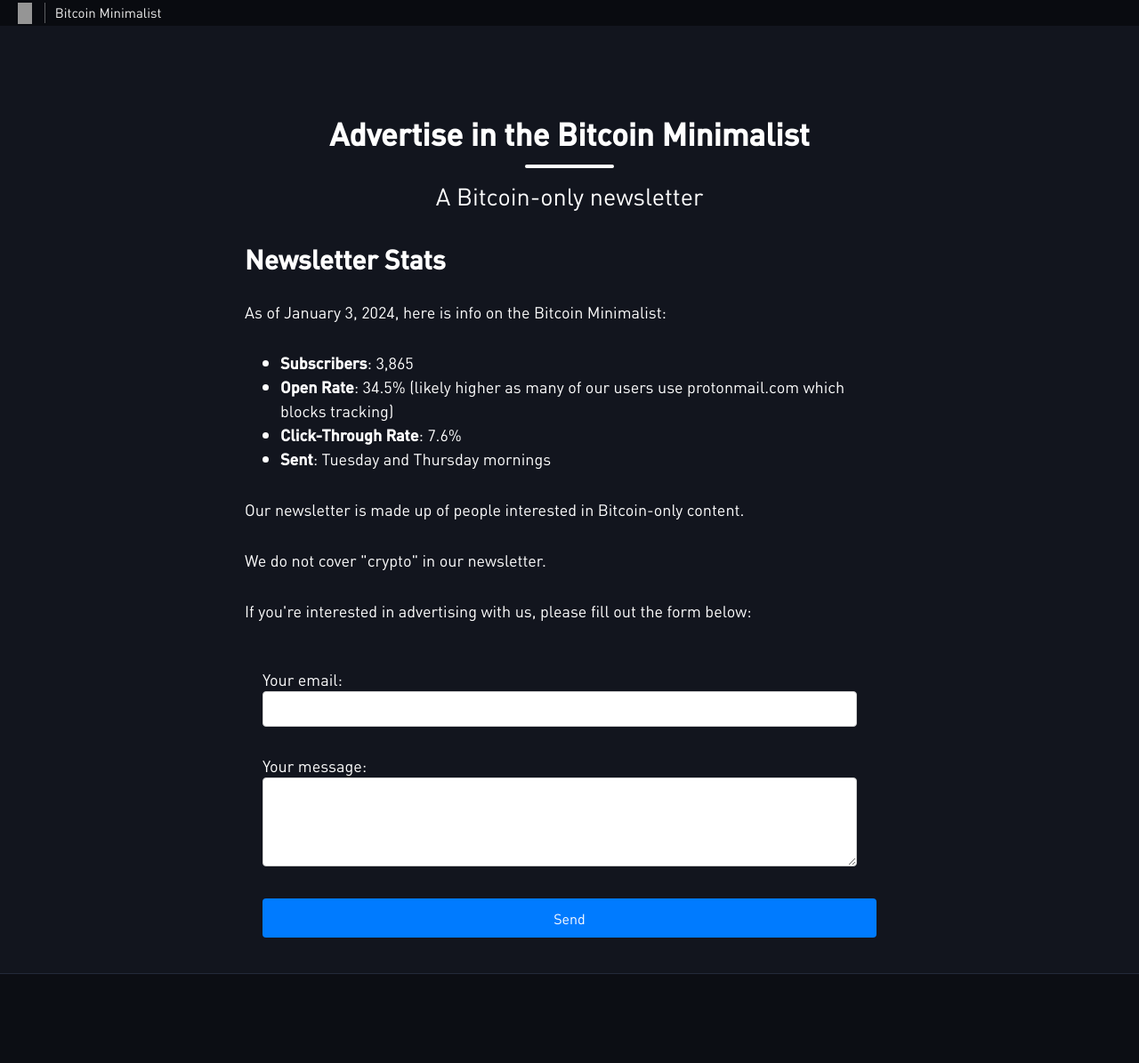
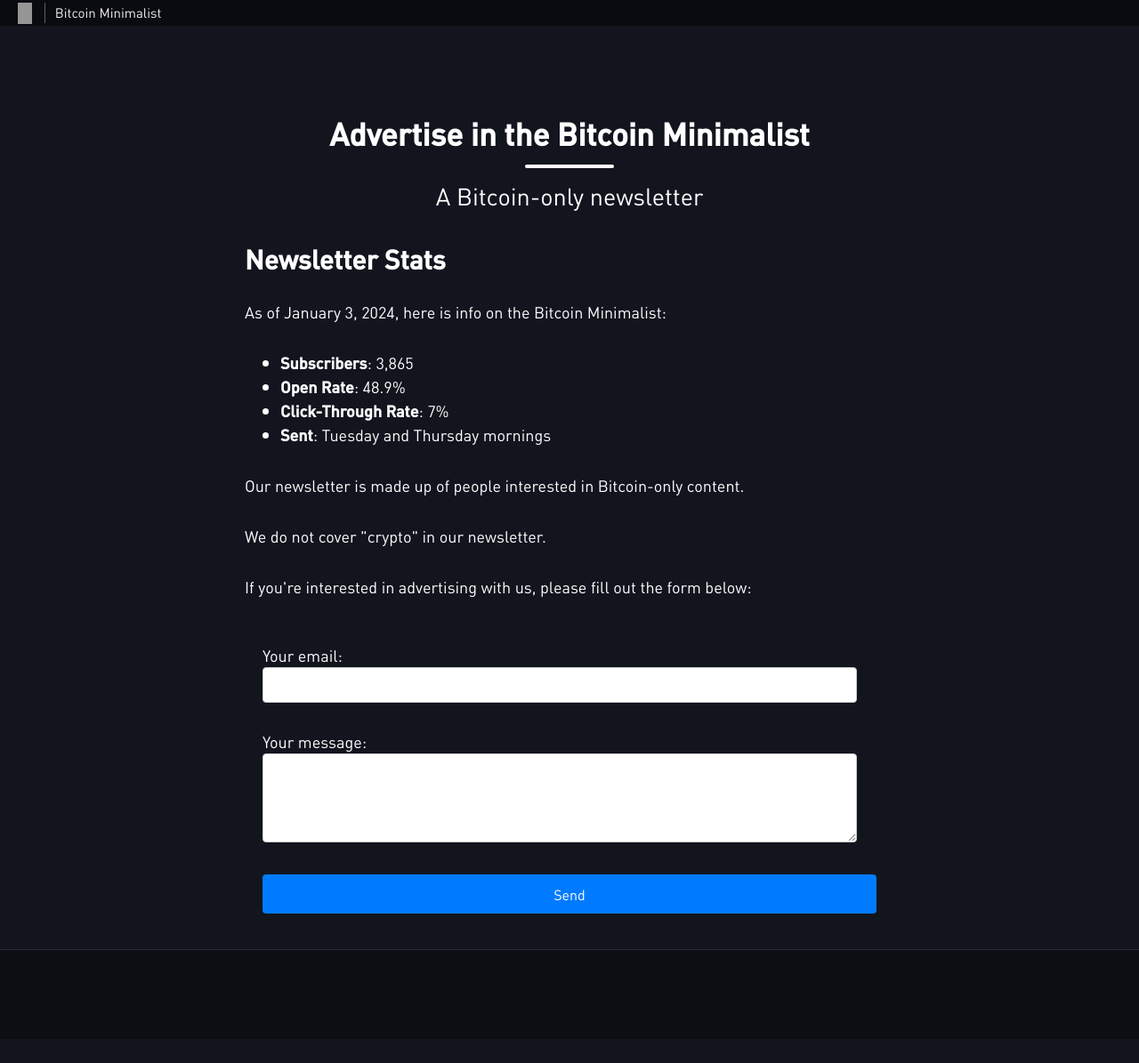
Before and after one commit to JTuwiner/AdvertiseMinimalist, a Jekyll site: the page built from index.html, in a window 1280 px wide. Shown: the whole page at 89% size. Built offline with Jekyll 4.4.1, drawn with Linux system fonts in a browser that asks for light colours; nearby versions of some CDN libraries; the list of posts is cut into pages by our own code; after the commit the page ends 1168 px from its top, so only the background shows below that; grey boxes are pictures that could not be loaded.

Commit message:
Update index.html

```diff
--- a/index.html
+++ b/index.html
@@ -11,8 +11,8 @@
 
 <ul>
   <li><strong>Subscribers</strong>: 3,865</li>
-  <li><strong>Open Rate</strong>: 34.5% (likely higher as many of our users use protonmail.com which blocks tracking)</li>
-  <li><strong>Click-Through Rate</strong>: 7.6%</li>
+  <li><strong>Open Rate</strong>: 48.9%</li>
+  <li><strong>Click-Through Rate</strong>: 7%</li>
   <li><strong>Sent</strong>: Tuesday and Thursday mornings</li>
 </ul>
 
```
